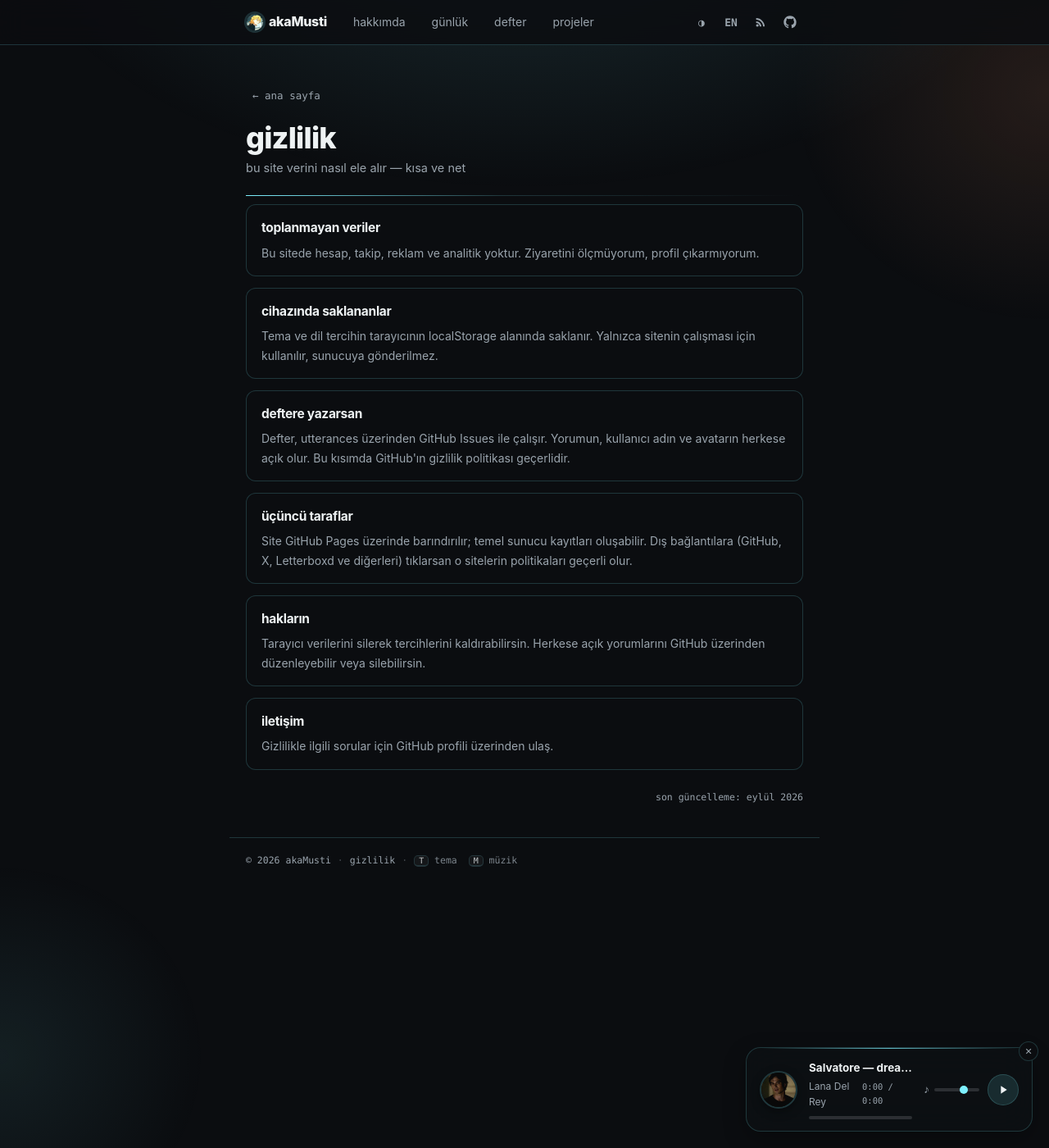
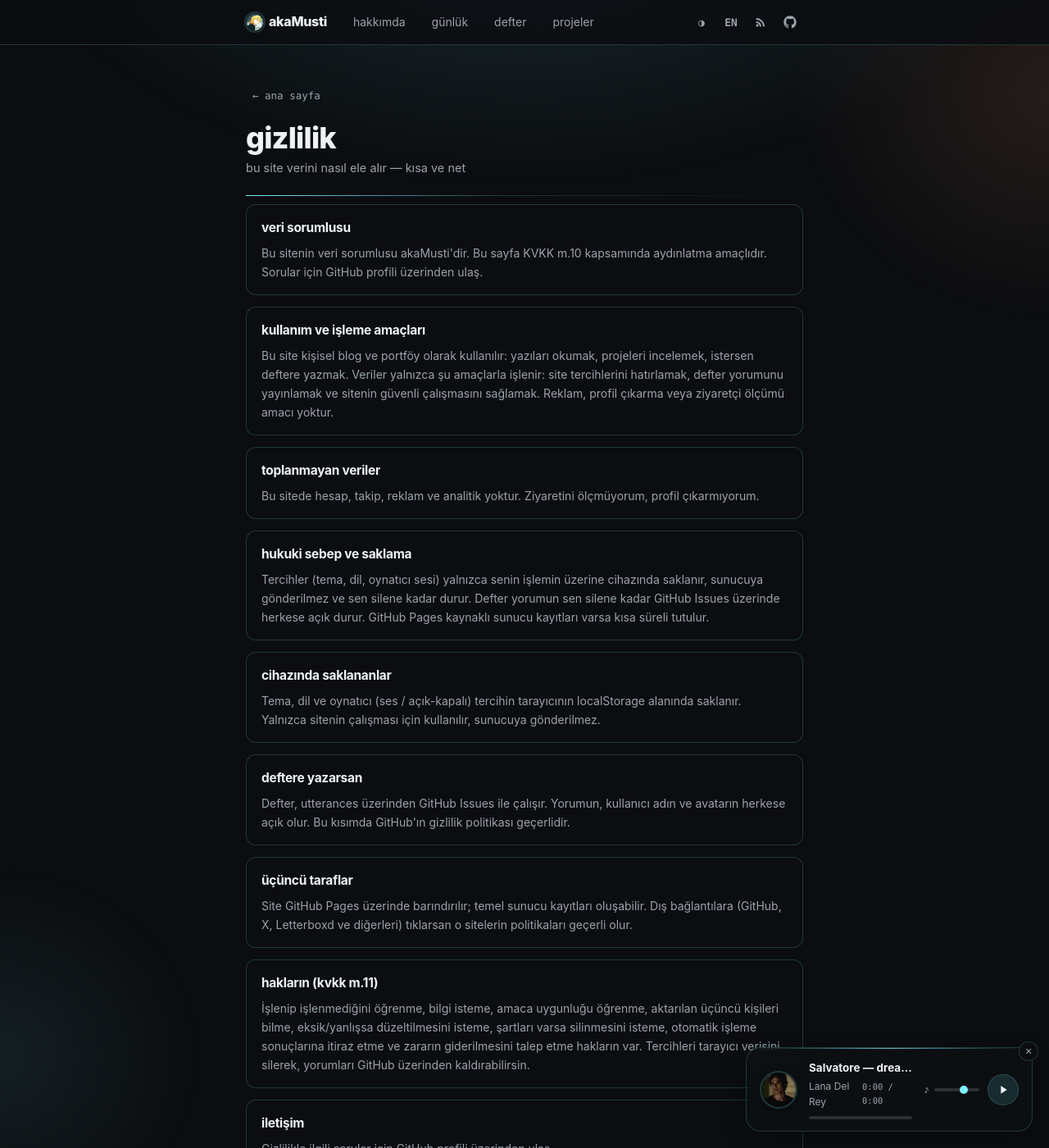
Before and after one commit to akamusti/akamusti.github.io, a Jekyll site: the page built from gizlilik/index.html, in a window 1280 px wide and 1400 px high. Shown: the whole window at 82% size. Built offline with Jekyll 4.4.1, drawn with Linux system fonts in a browser that asks for light colours; some of the changed text lies outside the part shown.

Commit message:
Add data controller, purposes and retention to privacy page

```diff
--- a/assets/lang.js
+++ b/assets/lang.js
@@ -30,16 +30,22 @@
     "privacy.p1t": { tr: "toplanmayan veriler", en: "data not collected" },
     "privacy.p1":  { tr: "Bu sitede hesap, takip, reklam ve analitik yoktur. Ziyaretini ölçmüyorum, profil çıkarmıyorum.", en: "This site has no accounts, tracking, ads, or analytics. Your visit is not measured or profiled." },
     "privacy.p2t": { tr: "cihazında saklananlar", en: "stored on your device" },
-    "privacy.p2":  { tr: "Tema ve dil tercihin tarayıcının localStorage alanında saklanır. Yalnızca sitenin çalışması için kullanılır, sunucuya gönderilmez.", en: "Your theme and language preference are stored in the browser's localStorage. Used only for the site to function, never sent to a server." },
+    "privacy.p2":  { tr: "Tema, dil ve oynatıcı (ses / açık-kapalı) tercihin tarayıcının localStorage alanında saklanır. Yalnızca sitenin çalışması için kullanılır, sunucuya gönderilmez.", en: "Your theme, language, and player (volume / open-closed) preference are stored in the browser's localStorage. Used only for the site to function, never sent to a server." },
     "privacy.p3t": { tr: "deftere yazarsan", en: "if you write in the guestbook" },
     "privacy.p3":  { tr: "Defter, utterances üzerinden GitHub Issues ile çalışır. Yorumun, kullanıcı adın ve avatarın herkese açık olur. Bu kısımda GitHub'ın gizlilik politikası geçerlidir.", en: "The guestbook runs on GitHub Issues via utterances. Your comment, username, and avatar become public. GitHub's privacy policy applies to that part." },
     "privacy.p4t": { tr: "üçüncü taraflar", en: "third parties" },
     "privacy.p4":  { tr: "Site GitHub Pages üzerinde barındırılır; temel sunucu kayıtları oluşabilir. Dış bağlantılara (GitHub, X, Letterboxd ve diğerleri) tıklarsan o sitelerin politikaları geçerli olur.", en: "The site is hosted on GitHub Pages; basic server logs may occur. If you follow outbound links (GitHub, X, Letterboxd, and others), those sites' policies apply." },
-    "privacy.p5t": { tr: "hakların", en: "your rights" },
-    "privacy.p5":  { tr: "Tarayıcı verilerini silerek tercihlerini kaldırabilirsin. Herkese açık yorumlarını GitHub üzerinden düzenleyebilir veya silebilirsin.", en: "You can clear your preferences by deleting browser data. You can edit or delete your public comments via GitHub." },
+    "privacy.p5t": { tr: "hakların (kvkk m.11)", en: "your rights (kvkk art. 11)" },
+    "privacy.p5":  { tr: "İşlenip işlenmediğini öğrenme, bilgi isteme, amaca uygunluğu öğrenme, aktarılan üçüncü kişileri bilme, eksik/yanlışsa düzeltilmesini isteme, şartları varsa silinmesini isteme, otomatik işleme sonuçlarına itiraz etme ve zararın giderilmesini talep etme hakların var. Tercihleri tarayıcı verisini silerek, yorumları GitHub üzerinden kaldırabilirsin.", en: "You have the right to learn whether your data is processed, request information, learn the purpose and whether it is followed, know third-party recipients, request correction of incomplete or inaccurate data, request deletion where applicable, object to automated processing outcomes, and claim compensation for damages. Clear browser data for preferences; manage comments via GitHub." },
+    "privacy.controller_t": { tr: "veri sorumlusu", en: "data controller" },
+    "privacy.controller": { tr: "Bu sitenin veri sorumlusu akaMusti'dir. Bu sayfa KVKK m.10 kapsamında aydınlatma amaçlıdır. Sorular için GitHub profili üzerinden ulaş.", en: "The data controller of this site is akaMusti. This page serves as information under KVKK art. 10. For questions, reach out via the GitHub profile." },
+    "privacy.purpose_t": { tr: "kullanım ve işleme amaçları", en: "purposes of use and processing" },
+    "privacy.purpose": { tr: "Bu site kişisel blog ve portföy olarak kullanılır: yazıları okumak, projeleri incelemek, istersen deftere yazmak. Veriler yalnızca şu amaçlarla işlenir: site tercihlerini hatırlamak, defter yorumunu yayınlamak ve sitenin güvenli çalışmasını sağlamak. Reklam, profil çıkarma veya ziyaretçi ölçümü amacı yoktur.", en: "This site is a personal blog and portfolio: read posts, browse projects, optionally write in the guestbook. Data is processed only to remember site preferences, publish guestbook comments, and keep the site running securely. No ads, profiling, or visitor measurement." },
+    "privacy.legal_t": { tr: "hukuki sebep ve saklama", en: "legal basis and retention" },
+    "privacy.legal": { tr: "Tercihler (tema, dil, oynatıcı sesi) yalnızca senin işlemin üzerine cihazında saklanır, sunucuya gönderilmez ve sen silene kadar durur. Defter yorumun sen silene kadar GitHub Issues üzerinde herkese açık durur. GitHub Pages kaynaklı sunucu kayıtları varsa kısa süreli tutulur.", en: "Preferences (theme, language, player volume) are stored on your device only upon your action, never sent to a server, and kept until you delete them. Guestbook comments stay public on GitHub Issues until you delete them. Any GitHub Pages server logs are kept briefly." },
     "privacy.p6t": { tr: "iletişim", en: "contact" },
     "privacy.p6":  { tr: "Gizlilikle ilgili sorular için GitHub profili üzerinden ulaş.", en: "For privacy questions, reach out via the GitHub profile." },
-    "privacy.updated": { tr: "son güncelleme: eylül 2026", en: "last updated: september 2026" },
+    "privacy.updated": { tr: "son güncelleme: ekim 2026", en: "last updated: october 2026" },
     "nf.title": { tr: "burada bir şey yok", en: "nothing here" },
     "nf.sub":  { tr: "bağlantı bozuk ya da sayfa taşınmış olabilir", en: "the link is broken or the page moved" },
     "nf.home": { tr: "ana sayfa", en: "home" },
--- a/gizlilik/index.html
+++ b/gizlilik/index.html
@@ -47,8 +47,23 @@ description: akaMusti — gizlilik politikası.
 
 <div class="priv">
   <div class="priv-card">
+    <h2 data-i18n="privacy.controller_t">veri sorumlusu</h2>
+    <p data-i18n="privacy.controller">Bu sitenin veri sorumlusu akaMusti'dir. Bu sayfa KVKK m.10 kapsamında aydınlatma amaçlıdır. Sorular için GitHub profili üzerinden ulaş.</p>
+  </div>
+
+  <div class="priv-card">
+    <h2 data-i18n="privacy.purpose_t">kullanım ve işleme amaçları</h2>
+    <p data-i18n="privacy.purpose">Bu site kişisel blog ve portföy olarak kullanılır: yazıları okumak, projeleri incelemek, istersen deftere yazmak. Veriler yalnızca şu amaçlarla işlenir: site tercihlerini hatırlamak, defter yorumunu yayınlamak ve sitenin güvenli çalışmasını sağlamak. Reklam, profil çıkarma veya ziyaretçi ölçümü amacı yoktur.</p>
+  </div>
+
+  <div class="priv-card">
     <h2 data-i18n="privacy.p1t">toplanmayan veriler</h2>
     <p data-i18n="privacy.p1">Bu sitede hesap, takip, reklam ve analitik yoktur. Ziyaretini ölçmüyorum, profil çıkarmıyorum.</p>
+  </div>
+
+  <div class="priv-card">
+    <h2 data-i18n="privacy.legal_t">hukuki sebep ve saklama</h2>
+    <p data-i18n="privacy.legal">Tercihler (tema, dil, oynatıcı sesi) yalnızca senin işlemin üzerine cihazında saklanır, sunucuya gönderilmez ve sen silene kadar durur. Defter yorumun sen silene kadar GitHub Issues üzerinde herkese açık durur. GitHub Pages kaynaklı sunucu kayıtları varsa kısa süreli tutulur.</p>
   </div>
 
   <div class="priv-card">
@@ -67,8 +82,8 @@ description: akaMusti — gizlilik politikası.
   </div>
 
   <div class="priv-card">
-    <h2 data-i18n="privacy.p5t">hakların</h2>
-    <p data-i18n="privacy.p5">Tarayıcı verilerini silerek tercihlerini kaldırabilirsin. Herkese açık yorumlarını GitHub üzerinden düzenleyebilir veya silebilirsin.</p>
+    <h2 data-i18n="privacy.p5t">hakların (kvkk m.11)</h2>
+    <p data-i18n="privacy.p5">KVKK m.11 kapsamındaki hakların: verinin işlenip işlenmediğini öğrenme, bilgi talep etme, amaca uygunluğu öğrenme, aktarılan üçüncü kişileri bilme, eksik/yanlışsa düzeltilmesini isteme, şartları varsa silinmesini isteme, otomatik işlemeye itiraz etme, zararın giderilmesini talep etme. Tarayıcı verilerini silerek tercihlerini, GitHub üzerinden yorumlarını kaldırabilirsin.</p>
   </div>
 
   <div class="priv-card">
@@ -76,5 +91,5 @@ description: akaMusti — gizlilik politikası.
     <p data-i18n="privacy.p6">Gizlilikle ilgili sorular için GitHub profili üzerinden ulaş.</p>
   </div>
 
-  <p class="priv-updated" data-i18n="privacy.updated">son güncelleme: eylül 2026</p>
+  <p class="priv-updated" data-i18n="privacy.updated">son güncelleme: ekim 2026</p>
 </div>
```
